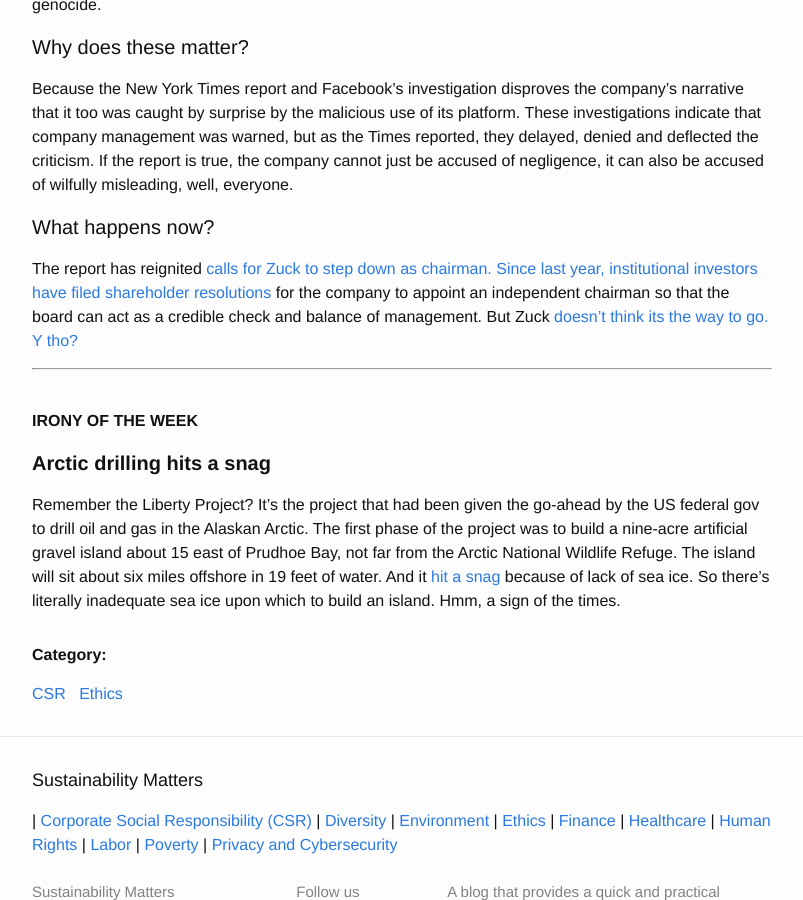
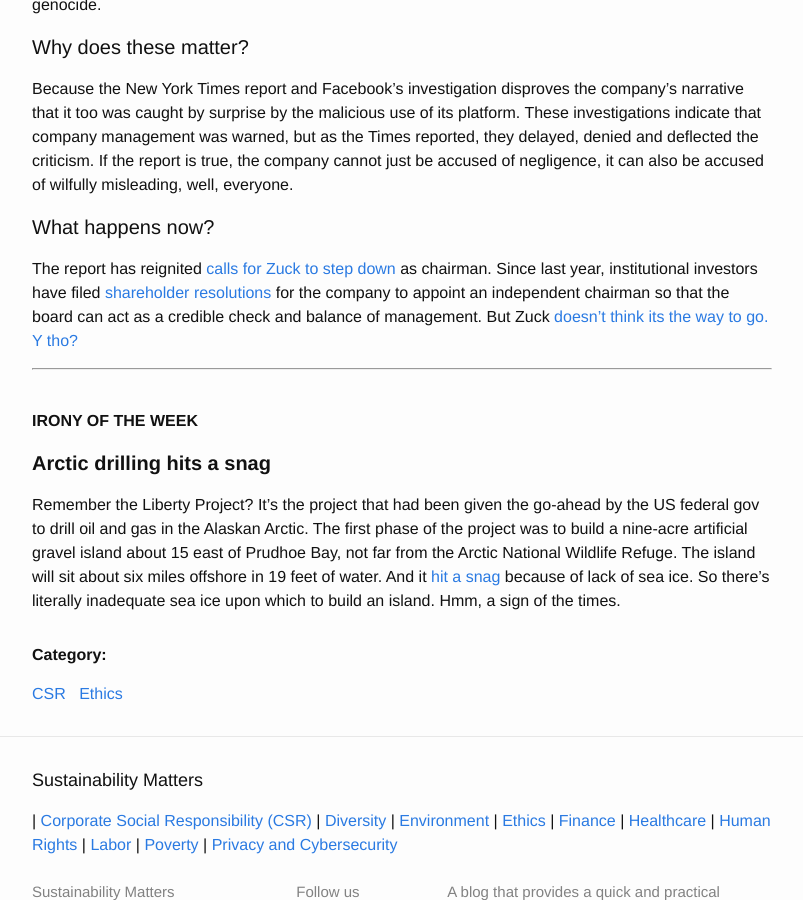
Before and after one commit to Sparkleleuk/Sustainability_Matters, a Jekyll site: the page built from _posts/2018-11-15-facebook.markdown, in a window 1280 px wide and 900 px high, scrolled down 1043 px. Shown: the whole window, without its empty margins (238-1041 px from the left). Built offline with Jekyll 4.4.1, drawn with Linux system fonts in a browser that asks for light colours.

```diff
--- a/_posts/2018-11-15-facebook.markdown
+++ b/_posts/2018-11-15-facebook.markdown
@@ -31,7 +31,7 @@ Because the New York Times report and Facebook's investigation disproves the com
 
 #### What happens now?
 
-The report has reignited <a href="https://www.telegraph.co.uk/technology/2018/11/16/facebook-investors-call-mark-zuckerberg-resign-chairman-following/" target="_blank">calls for Zuck to step down as chairman. Since last year, institutional investors have filed <a href="https://www.reuters.com/article/us-facebook-shareholders/at-facebook-public-funds-join-push-to-remove-zuckerberg-as-chairman-idUSKCN1MR2GY" target="_blank">shareholder resolutions</a> for the company to appoint an independent chairman so that the board can act as a credible check and balance of management. But Zuck <a href="https://www.businessinsider.com/mark-zuckerberg-is-not-going-to-step-down-as-facebook-chairman-2018-11" target="_blank">doesn't think its the way to go. Y tho?
+The report has reignited <a href="https://www.telegraph.co.uk/technology/2018/11/16/facebook-investors-call-mark-zuckerberg-resign-chairman-following/" target="_blank">calls for Zuck to step down</a> as chairman. Since last year, institutional investors have filed <a href="https://www.reuters.com/article/us-facebook-shareholders/at-facebook-public-funds-join-push-to-remove-zuckerberg-as-chairman-idUSKCN1MR2GY" target="_blank">shareholder resolutions</a> for the company to appoint an independent chairman so that the board can act as a credible check and balance of management. But Zuck <a href="https://www.businessinsider.com/mark-zuckerberg-is-not-going-to-step-down-as-facebook-chairman-2018-11" target="_blank">doesn't think its the way to go. Y tho?
 
 * * *
 <br />
```
